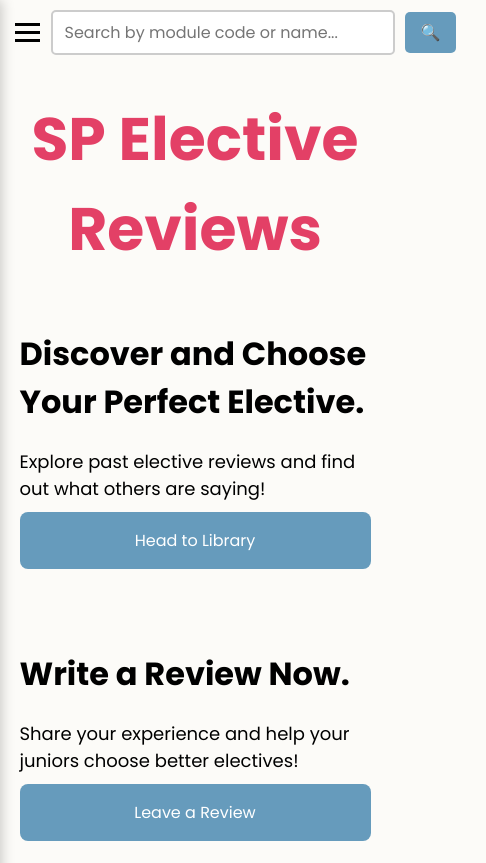
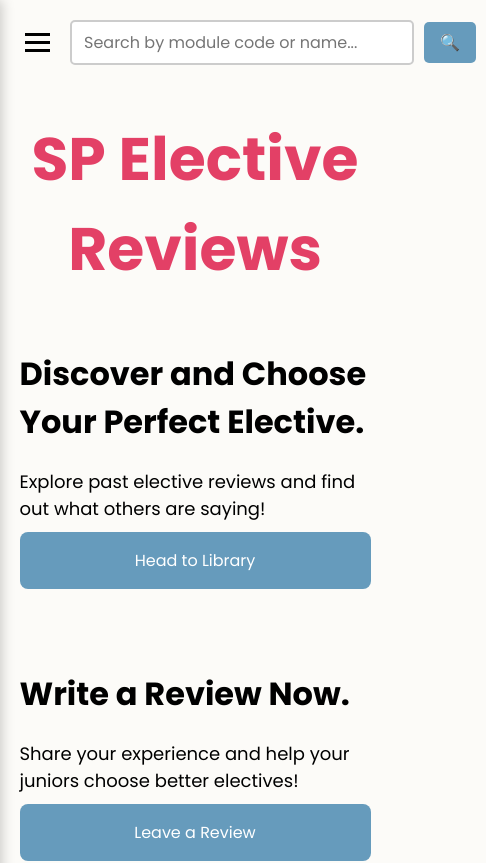
Before and after one commit to AidanG-05/sp-elective-site, a React (Vite) app in the folder elective-site/: page / in a window 390 px wide. Shown: the top 863 px of the page, 486 px wide, since content can reach past the window. Built offline with nearby package versions, Linux system fonts and the light colour scheme.

Commit message:
CSS nav bar changes

```diff
--- a/elective-site/src/index.css
+++ b/elective-site/src/index.css
@@ -126,7 +126,7 @@ body, html {
 }
 
 .hamburger-container {
-  flex-shrink: 0;
+  flex: 0 0 auto;
 }
 
 .searchbar-container {
@@ -701,11 +701,13 @@ a:visited {
 
 @media (max-width: 768px) {
   .split-container {
+    display: flex;
     flex-direction: column;
     align-items: center;
   }
 
-  .left-side, .right-side {
+  .left-side,
+  .right-side {
     width: 90%;
     padding: 15px;
   }
@@ -715,28 +717,33 @@ a:visited {
   }
 
   .notice-board {
-    width: 100%;
+    width: 90%;
   }
 
   .nav-header {
+    display: flex;
     flex-direction: row;
     justify-content: flex-start;
-    align-items: stretch;
+    align-items: center;
+    padding: 10px;
   }
 
   .hamburger-container {
     display: flex;
     justify-content: flex-start;
-    width: 15%;
+    align-items: center;
   }
 
   .searchbar-container {
-    width: 100%;
-    justify-content: flex-start;
+    flex: 1 1 auto;
+    margin-top: 0;
+    display: flex;
+    justify-content: center;
   }
 
   .search-bar {
     width: 90%;
     max-width: 100%;
+    box-sizing: border-box;
   }
 }
```
